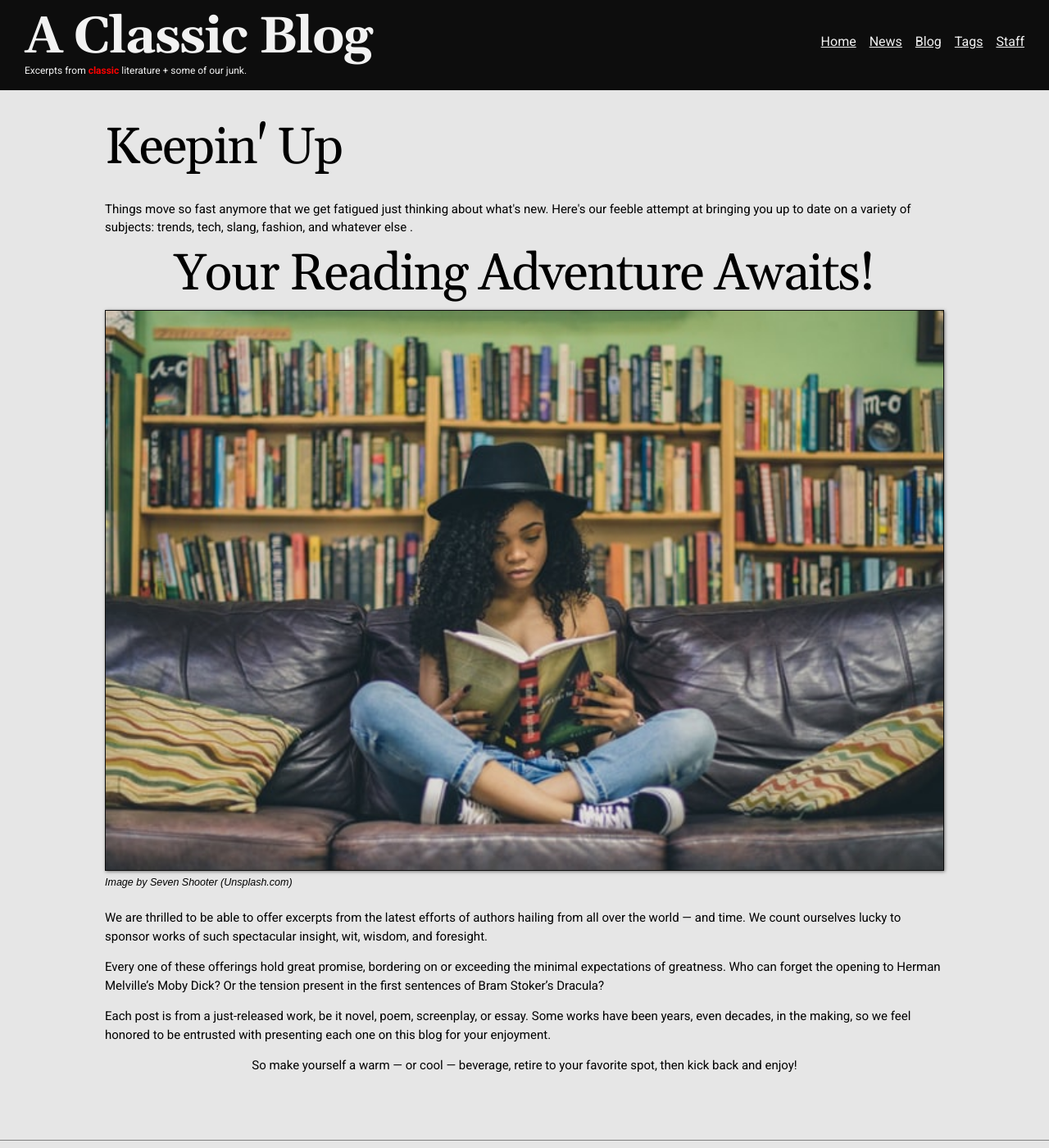
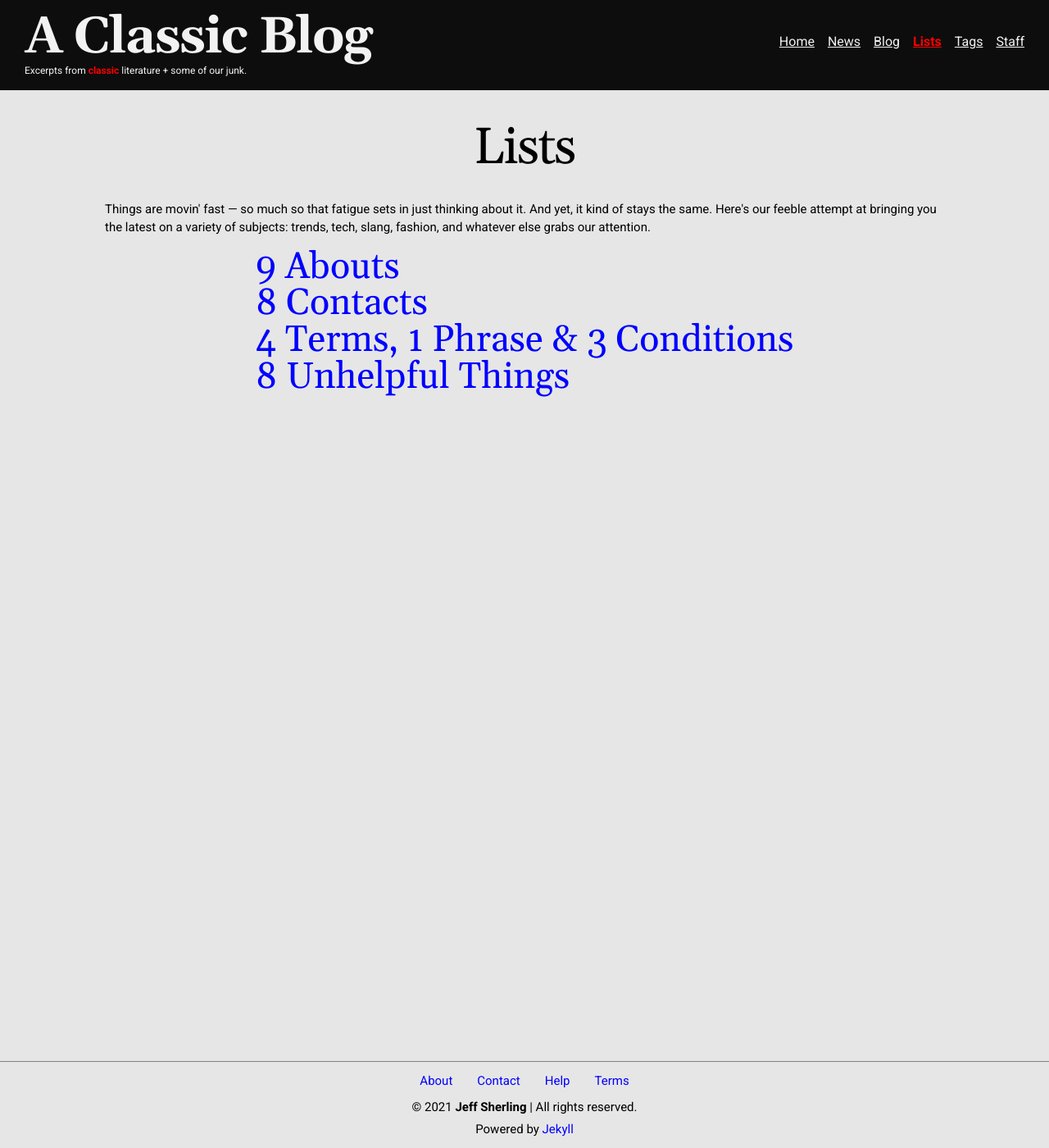
Before and after one commit to jsherling/classic-blog, a Jekyll site: the page built from lists.html, in a window 1280 px wide and 1400 px high. Shown: the whole window at 82% size. Built offline with Jekyll 4.4.1, drawn with Linux system fonts in a browser that asks for light colours.

Commit message:
Add List to nav; list MDs; update page/layout

```diff
--- a/_data/navigation.yml
+++ b/_data/navigation.yml
@@ -5,6 +5,8 @@ header:
     link: /news/
   - name: Blog
     link: /blog/
+  - name: Lists
+    link: /lists/
   - name: Tags
     link: /tags/
   - name: Staff
--- /dev/null
+++ b/_lists/about-terms.md
@@ -0,0 +1,17 @@
+---
+layout: list
+title: 9 Abouts
+---
+
+We're getting tired of always catching up with the latest About. This list ought
+to keep us caught up for the next 15 minutes or so.
+
+**1** &mdash; About face
+**2** &mdash; About time!
+**3** &mdash; Whataboutism
+**4** &mdash; Talk about
+**5** &mdash; Much Ado About Nothing
+**6** &mdash; Out and about
+**7** &mdash; Bring about
+**8** &mdash; Thrash about
+**9** &mdash; How about that?
--- a/_lists/terms.md
+++ b/_lists/top-terms.md
@@ -1,6 +1,6 @@
 ---
-layout: lists
-title: Terms & Conditions
+layout: list
+title: 4 Terms, 1 Phrase & 3 Conditions
 ---
 
 **1** &mdash; A single term for a US Senator is 6 years
--- /dev/null
+++ b/_lists/unhelpful.md
@@ -0,0 +1,16 @@
+---
+layout: list
+title: 8 Unhelpful Things
+---
+
+**1** - Fix mistakes by not making any
+**2** - To write an award winning novel, write a 100,000 word story, then keep
+editing the results until you have an award winning novel!
+**3** - To create a screen scraper, find the page that you want to scrape,
+learn a programming language, and then build it!
+**4** - To beat the boss in a video game, keep shooting at it until it dies
+**5** - To retire at 37, confirm you have access to your trust fund, and then retire on
+your 37th birthday!
+**6** - A college essay should be funny, so include lots of jokes
+**7** - If you don't want to get stressed out at work, simply stay home
+**8** - To keep your cake moist, eat it all in one sitting
--- a/lists.html
+++ b/lists.html
@@ -1,16 +1,21 @@
 ---
 layout: default
-title: Keepin' Up
+title: Lists
 ---
+<h1 class="mb-dot5em">{{ page.title }}</h1>
+<p class="list-intro">
+  Things are movin' fast &mdash; so much so that fatigue sets in just thinking
+  about it. And yet, it kind of stays the same. Here's our feeble attempt at
+  bringing you the latest on a variety of subjects: trends, tech, slang,
+  fashion, and whatever else grabs our attention.
+</p>
 
-<div class="content">
-  <h1 class="mb-dot5em">{{ page.title }}</h1>
-
-  <p class="list-intro">
-    Things move so fast anymore that we get fatigued just thinking about what's
-    new. Here's our feeble attempt at bringing you up to date on a variety of
-    subjects: trends, tech, slang, fashion, and whatever else .
-  </p>
-
-  {{ content }}
-</div>
+<ul>
+  {% for list in site.lists %}
+  <li class="list">
+    <h2 class="list-title">
+      <a href="{{ site.baseurl }}{{ list.url }}">{{ list.title }}</a>
+    </h2>
+  </li>
+  {% endfor %}
+</ul>
```
Also changed, not shown: _layouts/list.html (+8 -9 lines), _lists/contact-terms.md (added, +15 -0 lines).
